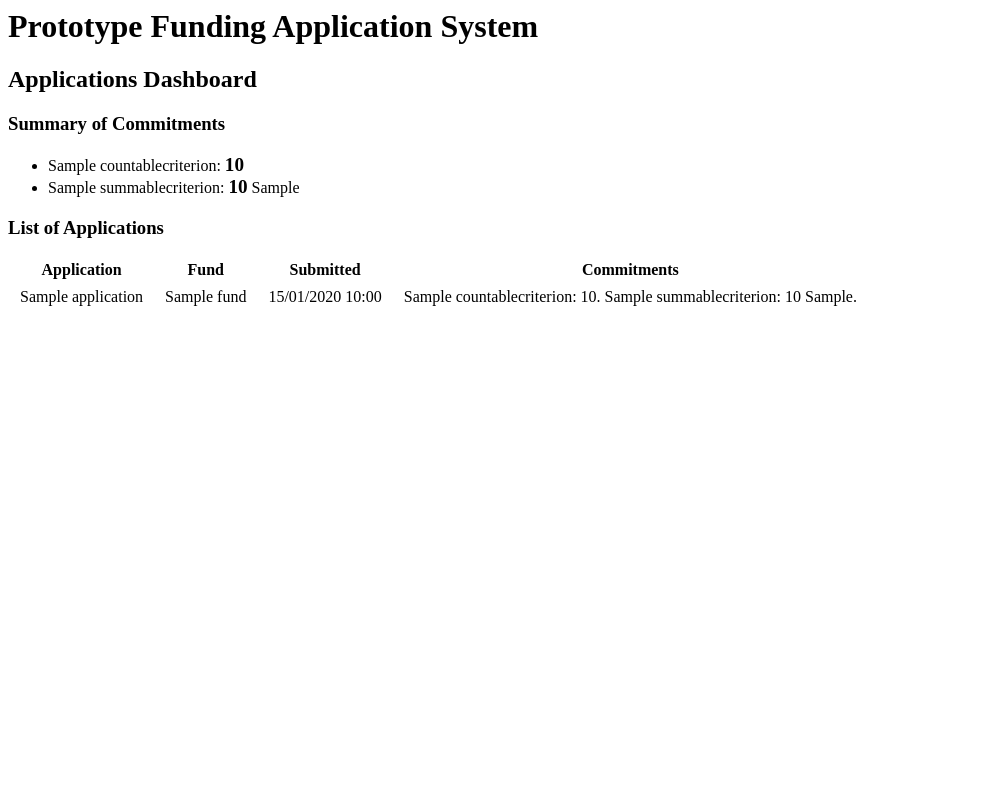
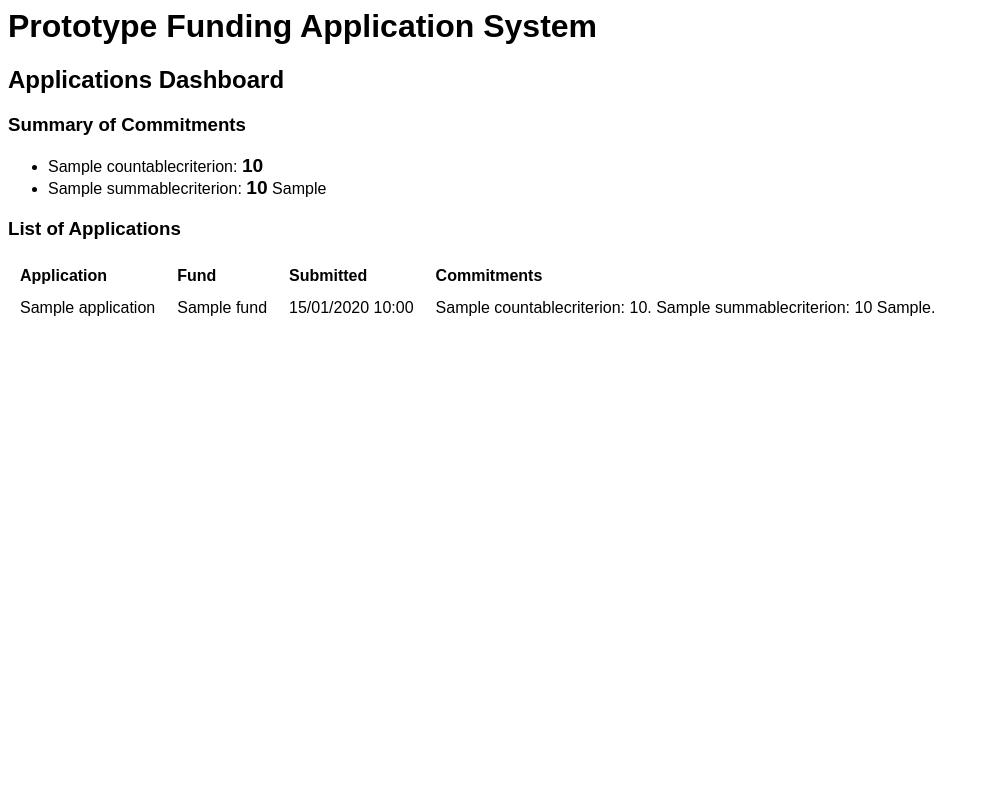
Before and after one commit to communitiesuk/prototype-funding-application-system, a Django app: page /applications_service/dashboards/applications/ in a window 1280 px wide. Shown: the whole page, without its empty margins (0-989 px from the left). Run offline with Django 3.2, Linux system fonts and the light colour scheme; tables that the repository leaves empty hold one stand-in row (values such as "Sample post").

Commit message:
Tidy up Application Form and apply general styling

```diff
--- a/web-services/applications_service/templates/applications_service/applications_dashboard.html
+++ b/web-services/applications_service/templates/applications_service/applications_dashboard.html
@@ -2,7 +2,12 @@
 <head>
   <title>Prototype Funding Application System</title>
   <style>
-    td {
+    body {
+      font-family: sans-serif;
+    }
+
+    th, td {
+      text-align: left;
       padding: 6px 10px;
     }
 
```
Also changed, not shown: application-ui/public/index.html (+7 -1 lines), application-ui/src/js/ApplicationForm.js (+13 -7 lines), docs/prototype-backlog.md (+4 -4 lines).
